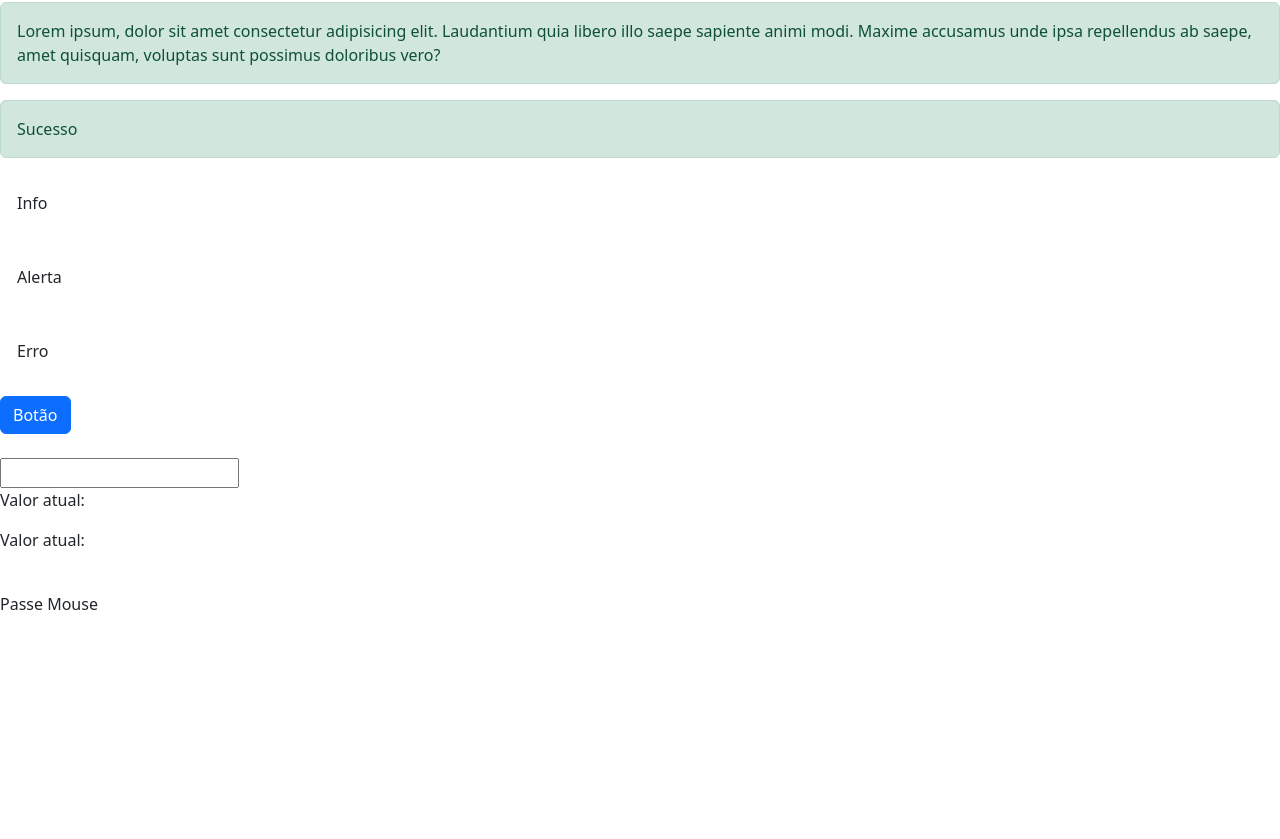
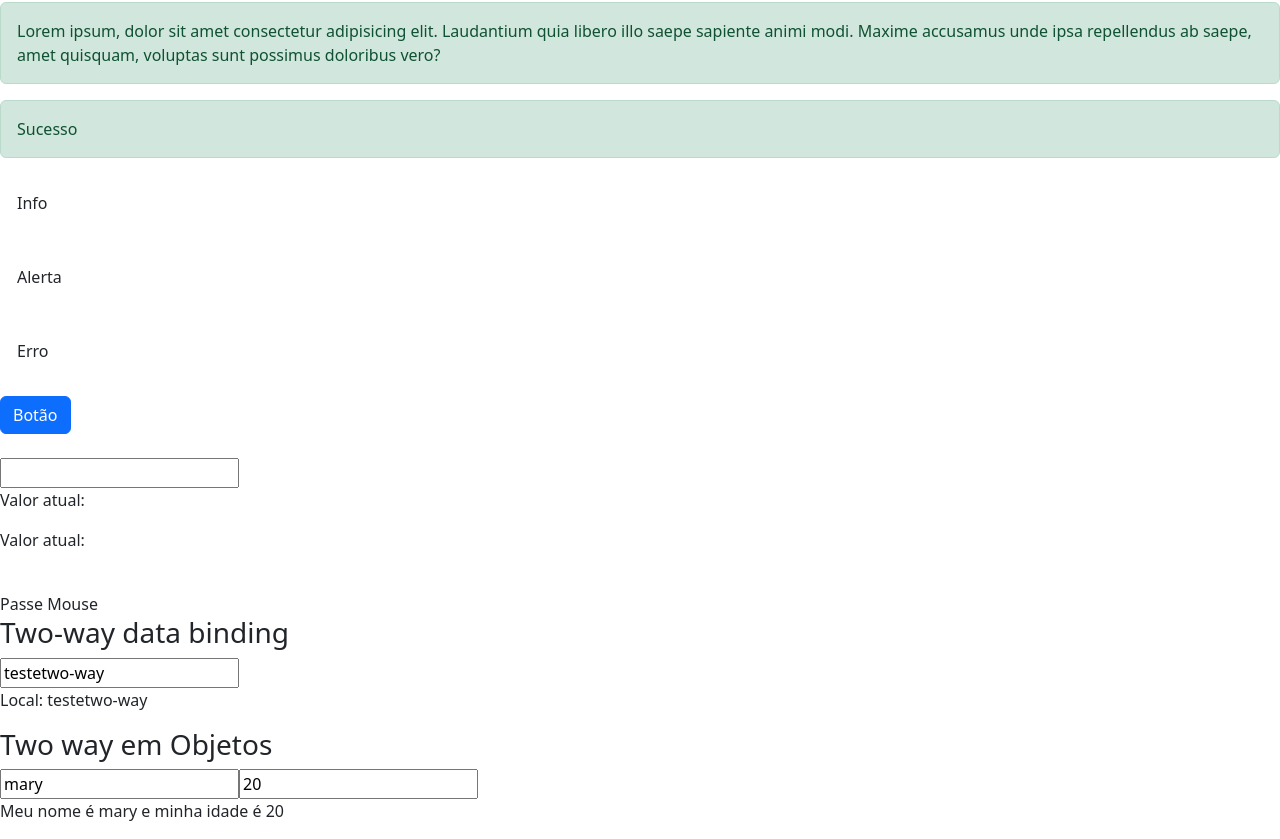
Before and after one commit to Joaocastro20/Angular, an Angular app: page / in a window 1280 px wide. Shown: the part 815-1654 px from the top of the page. Before the commit the page ends 1431 px from the top, so only its background shows below. Built offline with nearby package versions, Linux system fonts and the light colour scheme.

Commit message:
adicionar two way data binding

```diff
--- a/src/app/data-binding/data-binding.component.html
+++ b/src/app/data-binding/data-binding.component.html
@@ -67,3 +67,5 @@
         </article>
 
 </section>
+
+<app-meu-form></app-meu-form>
--- a/src/app/data-binding/data-binding.component.ts
+++ b/src/app/data-binding/data-binding.component.ts
@@ -13,6 +13,11 @@
   valorAtual:string = '';
   valoSalvo:any
   varMouse:boolean = false;
+  nome:any = 'testetwo-way';
+  pessoa:any ={
+    nome: 'mary',
+    idade: 20
+  }
 
   getValor(){
     return 5;
--- /dev/null
+++ b/src/app/meu-form/meu-form.component.html
@@ -0,0 +1,17 @@
+<section>
+    <article>
+        <h3>Two-way data binding</h3>
+        <div>
+            <input type="text"
+            [(ngModel)]="nome">
+            <p>Local: {{nome}}</p>
+
+            <h3>Two way em Objetos</h3>
+
+            <input type="text" [(ngModel)]="pessoa.nome">
+            <input type="text" [(ngModel)]="pessoa.idade">
+            <p>Meu nome é {{pessoa.nome}} e minha idade é {{pessoa.idade}}</p>
+
+        </div>
+    </article>
+</section>
--- /dev/null
+++ b/src/app/meu-form/meu-form.component.ts
@@ -0,0 +1,19 @@
+import { Component, OnInit } from '@angular/core';
+
+@Component({
+  selector: 'app-meu-form',
+  templateUrl: './meu-form.component.html',
+  styleUrls: ['./meu-form.component.css']
+})
+export class MeuFormComponent implements OnInit {
+  nome:any = 'testetwo-way';
+  pessoa:any ={
+    nome: 'mary',
+    idade: 20
+  }
+  constructor() { }
+
+  ngOnInit(): void {
+  }
+
+}
```
Also changed, not shown: src/app/app.module.ts (+6 -1 lines), src/app/meu-form/meu-form.module.ts (added, +18 -0 lines), src/app/meu-form/meu-form.component.css (added), 1 other file (tests, documents, lock files or other folders).
